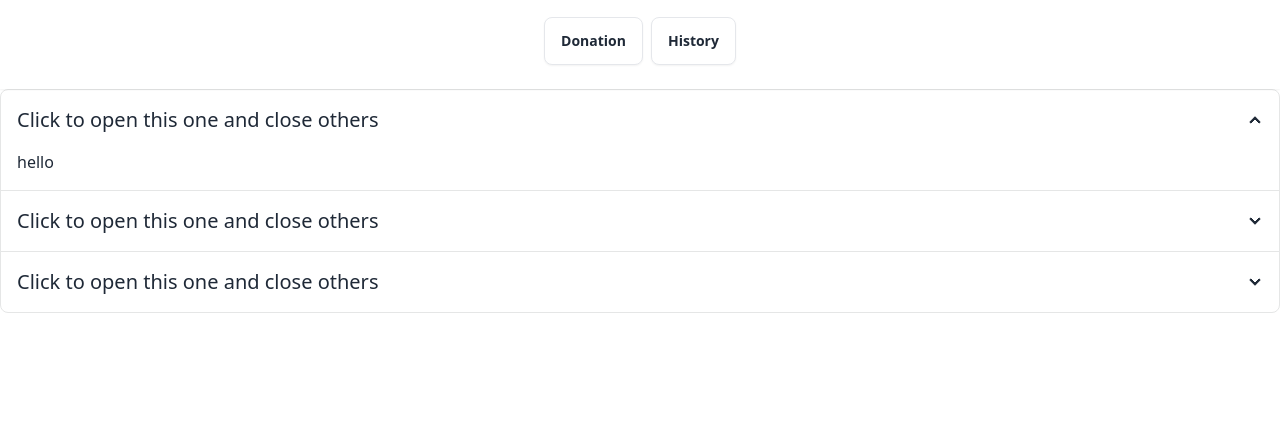
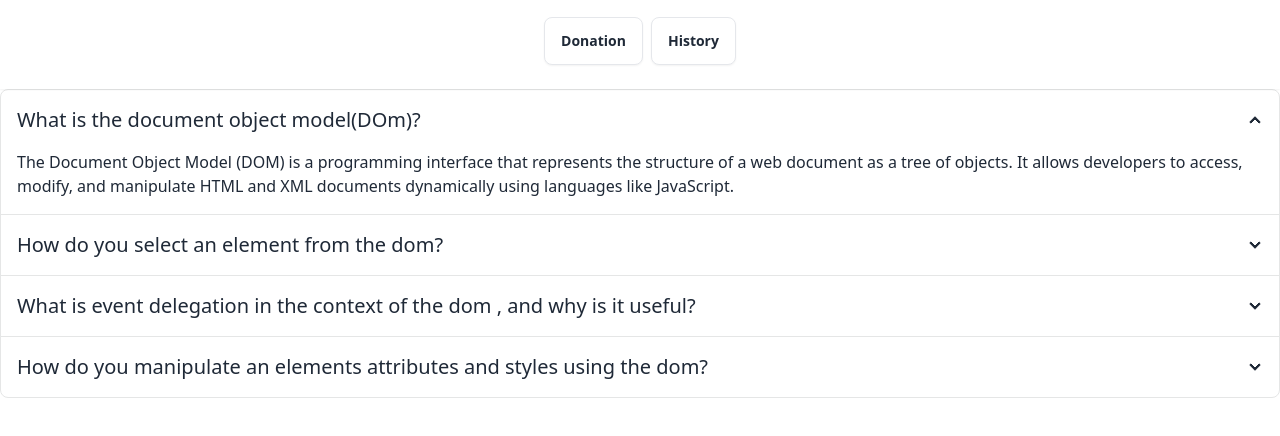
Before and after one commit to hossainpiash2221/ph-assignment-5, a website: page blog.html in a window 1280 px wide. Shown: the part 84-520 px from the top of the page. Drawn offline with nearby package versions, Linux system fonts and the light colour scheme.

Commit message:
complete

```diff
--- a/blog.html
+++ b/blog.html
@@ -38,29 +38,36 @@
           <button class="btn bg-white border-gray-200 ">History</button>
         </div>
       </header>
-      <main>
+      <main class="container mx-auto">
         <div class="join join-vertical w-full">
             <div class="collapse collapse-arrow join-item border-base-300 border">
               <input type="radio" name="my-accordion-4" checked="checked" />
-              <div class="collapse-title text-xl font-medium">Click to open this one and close others</div>
+              <div class="collapse-title text-xl font-medium">What is the document object model(DOm)?</div>
               <div class="collapse-content">
-                <p>hello</p>
+                <p>The Document Object Model (DOM) is a programming interface that represents the structure of a web document as a tree of objects. It allows developers to access, modify, and manipulate HTML and XML documents dynamically using languages like JavaScript.</p>
               </div>
             </div>
             <div class="collapse collapse-arrow join-item border-base-300 border">
               <input type="radio" name="my-accordion-4" />
-              <div class="collapse-title text-xl font-medium">Click to open this one and close others</div>
+              <div class="collapse-title text-xl font-medium">How do you select an element from the dom?</div>
               <div class="collapse-content">
-                <p>hello</p>
+                <p>These methods allow you to effectively select elements in the DOM based on their IDs, classes, tags, and attributes, making it easy to manipulate and interact with the elements in your web applications.</p>
               </div>
             </div>
             <div class="collapse collapse-arrow join-item border-base-300 border">
               <input type="radio" name="my-accordion-4" />
-              <div class="collapse-title text-xl font-medium">Click to open this one and close others</div>
+              <div class="collapse-title text-xl font-medium">What is event delegation in the context of the dom , and why is   it useful?</div>
               <div class="collapse-content">
-                <p>hello</p>
+                <p>Event delegation refers to the process of using event propagation (bubbling) to handle events at a higher level in the DOM than the element on which the event originated. It allows us to attach a single event listener for elements that exist now or in the future.</p>
               </div>
             </div>
+            <div class="collapse collapse-arrow join-item border-base-300 border">
+                <input type="radio" name="my-accordion-4" />
+                <div class="collapse-title text-xl font-medium">How do you manipulate an elements attributes and styles using the dom?</div>
+                <div class="collapse-content">
+                  <p>Changing an element's style (CSS) attributes is one of the ways in which the DOM can be used. For example, in the code below, the onfocus event handler method is used to change the <input> element's style when the user clicks inside it. When this event occurs, the element's background color will change to purple.</p>
+                </div>
+              </div>
           </div>
       </main>
 </body>
--- a/calculation.js
+++ b/calculation.js
@@ -62,6 +62,7 @@ document.getElementById('donate-now').addEventListener('click',function(event){
     p.classList.add('border-2')
     p.classList.add('p-5')
     document.getElementById('transaction').appendChild(p);
+    alert("successfully donate");
 
 })
 
@@ -90,5 +91,6 @@ document.getElementById('donate-money').addEventListener('click',function(event)
     p.classList.add('p-5')
     document.getElementById('transaction').appendChild(p);
 
+    alert("successfully donate");
 
 })
```
Also changed, not shown: index.html (+1 -1 lines).
